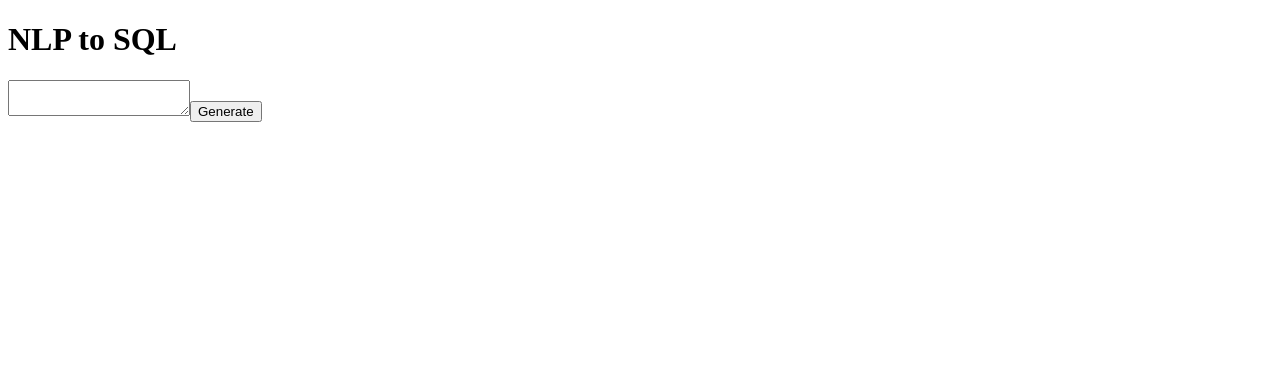
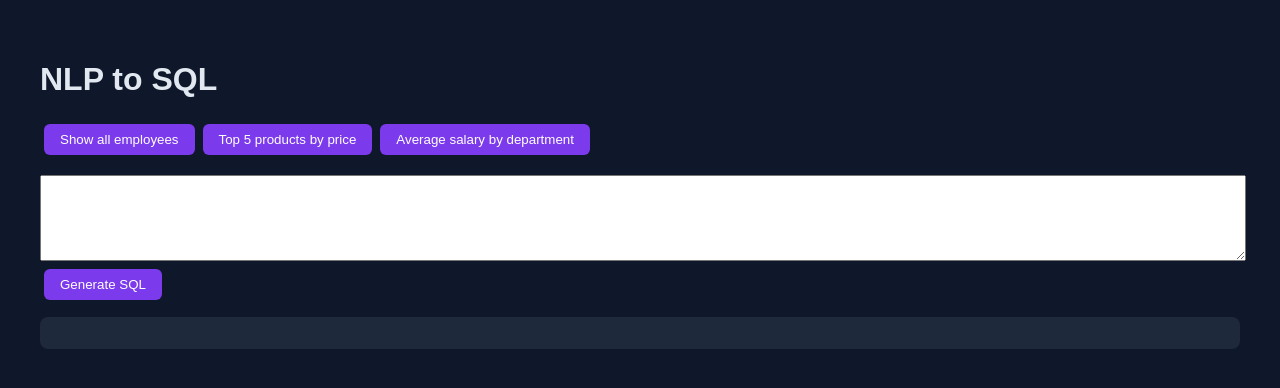
Before and after one commit to Hiba250/NLP2SQL, a Flask app: template templates/index.html in a window 1280 px wide. Shown: the top 388 px of the page. Run offline with Flask 3, Linux system fonts and the light colour scheme; the template is opened without the code that fills it, so the values that code supplies are empty.

Commit message:
Add example query buttons to UI

```diff
--- a/templates/index.html
+++ b/templates/index.html
@@ -1 +1 @@
-<!DOCTYPE html><html><head><title>NLP2SQL</title></head><body><h1>NLP to SQL</h1><textarea id='q'></textarea><button onclick='go()'>Generate</button><pre id='out'></pre><script>function go(){fetch('/generate',{method:'POST',headers:{'Content-Type':'application/json'},body:JSON.stringify({question:document.getElementById('q').value})}).then(r=>r.json()).then(d=>{document.getElementById('out').textContent=d.sql})}</script></body></html>
+<!DOCTYPE html><html><head><title>NLP2SQL</title><style>body{background:#0f172a;color:#e2e8f0;font-family:sans-serif;padding:2rem;}button{background:#7c3aed;color:#fff;border:none;padding:.5rem 1rem;border-radius:6px;cursor:pointer;margin:.25rem;}pre{background:#1e293b;padding:1rem;border-radius:8px;}</style></head><body><h1>NLP to SQL</h1><div><button onclick='setQ(this)'>Show all employees</button><button onclick='setQ(this)'>Top 5 products by price</button><button onclick='setQ(this)'>Average salary by department</button></div><textarea id='q' style='width:100%;height:80px;margin-top:1rem;'></textarea><button onclick='go()'>Generate SQL</button><pre id='out'></pre><script>function setQ(b){document.getElementById('q').value=b.textContent}function go(){fetch('/generate',{method:'POST',headers:{'Content-Type':'application/json'},body:JSON.stringify({question:document.getElementById('q').value})}).then(r=>r.json()).then(d=>{document.getElementById('out').textContent=d.sql||d.error})}</script></body></html>
```
